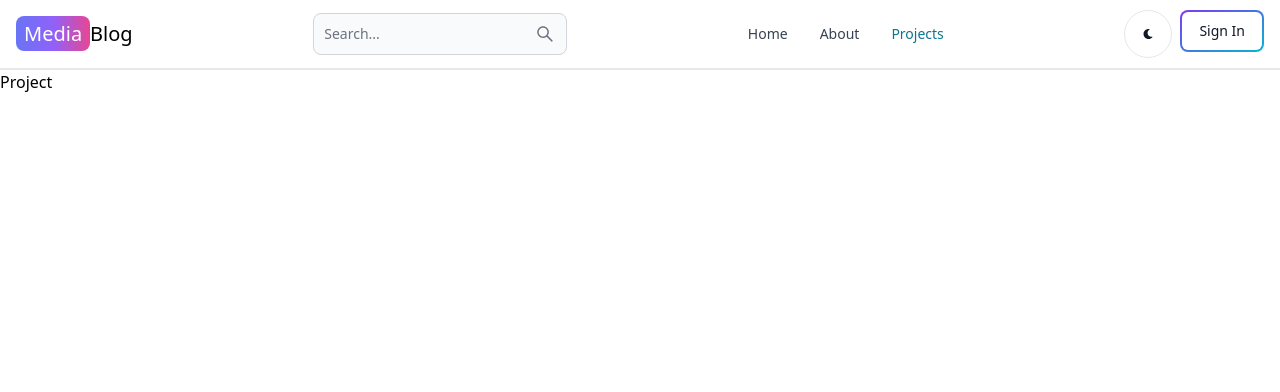
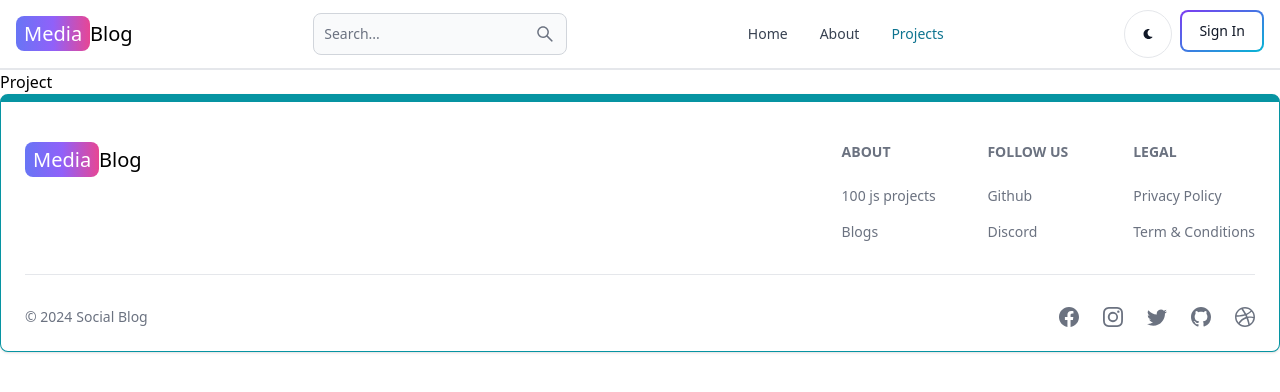
Before and after one commit to ramprasadchauhan/mern-blog, a React (Vite) app in the folder client/: page /projects in a window 1280 px wide. Shown: the top 392 px of the page. Built offline with nearby package versions, Linux system fonts and the light colour scheme.

Commit message:
create and add footer components

```diff
--- a/client/src/App.jsx
+++ b/client/src/App.jsx
@@ -6,6 +6,7 @@
 import Dashboard from "./pages/Dashboard";
 import Project from "./pages/Project";
 import Header from "./components/Header";
+import Footer from "./components/Footer";
 function App() {
   return (
     <BrowserRouter>
@@ -18,6 +19,7 @@
         <Route path="/dashboard" element={<Dashboard />} />
         <Route path="/projects" element={<Project />} />
       </Routes>
+      <Footer />
     </BrowserRouter>
   );
 }
--- /dev/null
+++ b/client/src/components/Footer.jsx
@@ -0,0 +1,92 @@
+import { Footer } from "flowbite-react";
+import { Link } from "react-router-dom";
+import {
+  BsFacebook,
+  BsInstagram,
+  BsTwitter,
+  BsGithub,
+  BsDribbble,
+} from "react-icons/bs";
+
+const FooterComp = () => {
+  return (
+    <Footer container className="border border-t-8 border-teal-500">
+      <div className="w-full max-w-7xl mx-auto">
+        <div className="grid w-full justify-between sm:flex md:grid-cols-1">
+          <div className="mt-5">
+            <Link
+              to="/"
+              className="self-center whitespace-nowrap text-sm sm:text-xl font-semi-bold dark:text-white"
+            >
+              <span className="px-2 py-1 bg-gradient-to-r from-indigo-500 via-purple-500 to-pink-500 rounded-lg text-white">
+                Media
+              </span>
+              Blog
+            </Link>
+          </div>
+          <div className="grid grid-cols-2 gap-8 mt-4 sm:grid-cols-3 sm:gap-6">
+            <div>
+              <Footer.Title title="About" />
+              <Footer.LinkGroup col>
+                <Footer.Link
+                  href="https://www.100jsprojects.com"
+                  target="_blank"
+                  rel="noopener noreferrer"
+                >
+                  100 js projects
+                </Footer.Link>
+                <Footer.Link
+                  href="/about"
+                  target="_blank"
+                  rel="noopener noreferrer"
+                >
+                  Blogs
+                </Footer.Link>
+              </Footer.LinkGroup>
+            </div>
+            <div>
+              <Footer.Title title="Follow us" />
+              <Footer.LinkGroup col>
+                <Footer.Link
+                  href="https://github.com/ramprasadchauhan"
+                  target="_blank"
+                  rel="noopener noreferrer"
+                >
+                  Github
+                </Footer.Link>
+                <Footer.Link href="#">Discord</Footer.Link>
+              </Footer.LinkGroup>
+            </div>
+            <div>
+              <Footer.Title title="Legal" />
+              <Footer.LinkGroup col>
+                <Footer.Link href="#">Privacy Policy</Footer.Link>
+                <Footer.Link href="#">Term &amp; Conditions</Footer.Link>
+              </Footer.LinkGroup>
+            </div>
+          </div>
+        </div>
+        <Footer.Divider />
+        <div className="w-full sm:flex sm:items-center sm:justify-between">
+          <Footer.Copyright
+            href="#"
+            by="Social Blog"
+            year={new Date().getFullYear()}
+          />
+          <div className="flex gap-6 sm:mt-0 mt-4 sm:justify-center">
+            <Footer.Icon href="#" icon={BsFacebook} />
+            <Footer.Icon href="#" icon={BsInstagram} />
+            <Footer.Icon href="#" icon={BsTwitter} />
+            <Footer.Icon
+              href="https://github.com/ramprasadchauhan"
+              icon={BsGithub}
+            />
+            <Footer.Icon href="#" icon={BsDribbble} />
+          </div>
+        </div>
+      </div>
+    </Footer>
+  );
+};
+
+export default FooterComp;
```
